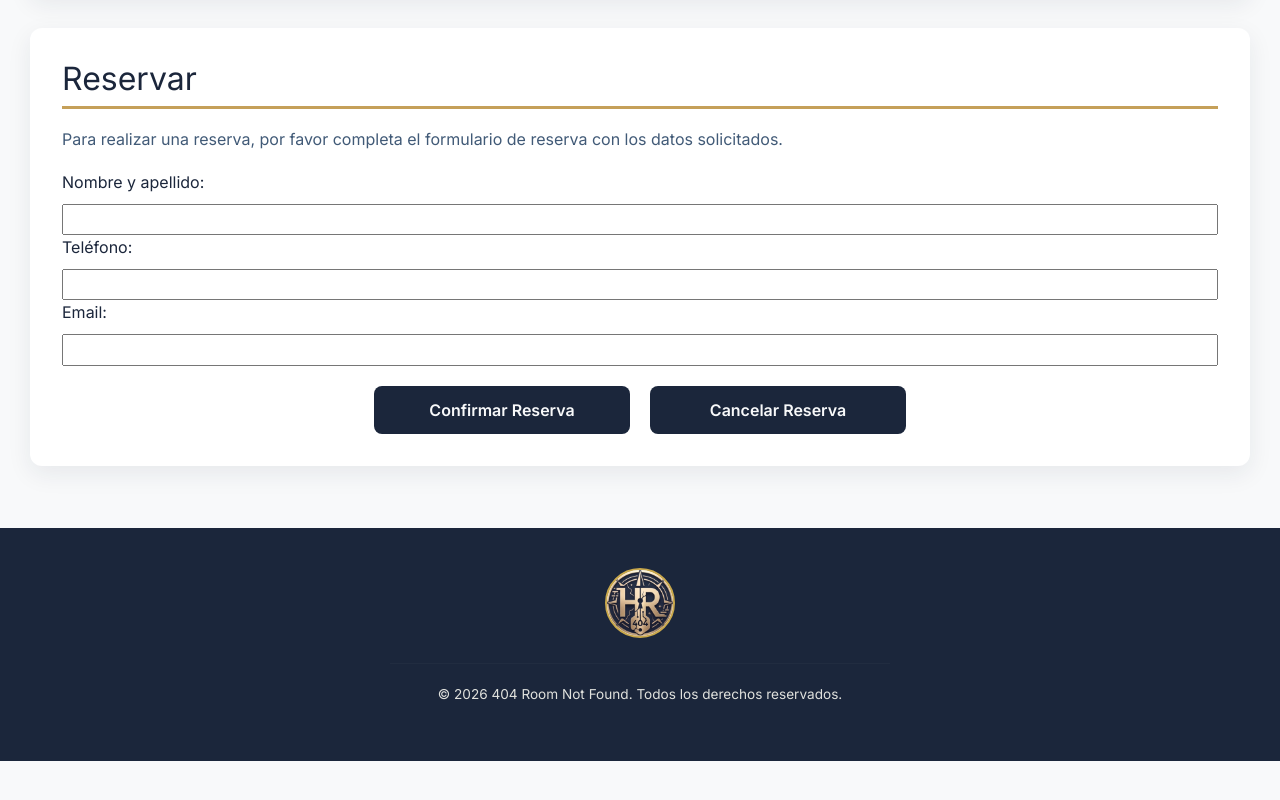
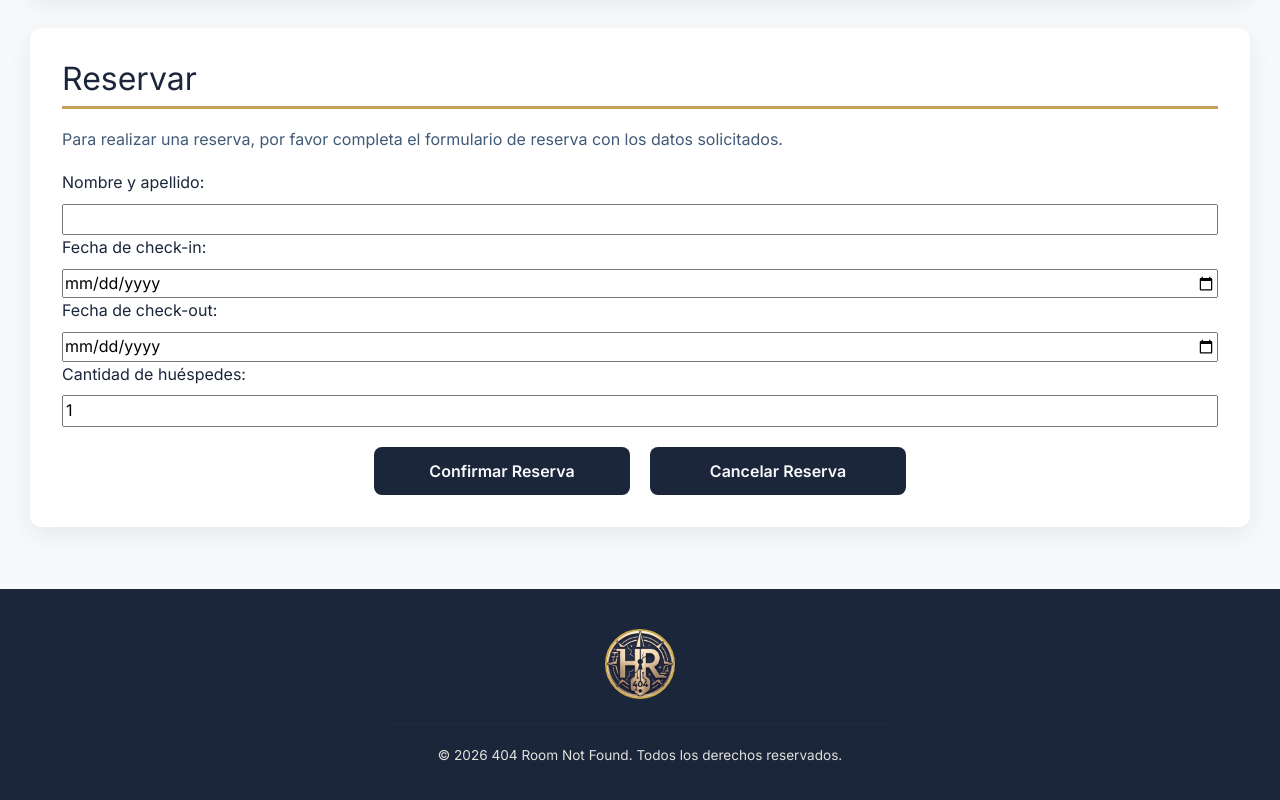
Before and after one commit to Full-Stack-404-Room-Not-Found/sistema-reservas, an Angular app in the folder frontend/: page /dashboard-usuario/reservar in a window 1280 px wide. Shown: the part 1806-2606 px from the top of the page. Before the commit the page ends 2567 px from the top, so only its background shows below. Built offline with nearby package versions, Linux system fonts and the light colour scheme; a web font is replaced by a local one.

Commit message:
feat: actualización del formulario de reserva y validación fechas

```diff
--- a/frontend/src/app/pages/dashboard-usuario/reservar-habitacion/reservar-habitacion.html
+++ b/frontend/src/app/pages/dashboard-usuario/reservar-habitacion/reservar-habitacion.html
@@ -5,6 +5,7 @@
             <h1>Suite Junior</h1>
         </div>
     </section>
+
     <section class="room-card-detail">
         <h2>Detalles de la Habitación</h2>
         <p>Nuestra Suite Junior combina elegancia y confort en un espacio amplio y moderno, diseñado para
@@ -40,12 +41,19 @@
 
     <section class="room-card-detail">
         <h2>Reservar</h2>
+
         <p>Para realizar una reserva, por favor completa el formulario de reserva con los datos solicitados.</p>
+
         <form (ngSubmit)="onEnviar($event)" [formGroup]="form">
-            <!--se cambio el post por get para poder seguir el flujo-->
+
             <div class="form-group-data">
                 <label for="nombre-apellido">Nombre y apellido:</label>
-                <input type="text" formControlName="nombreApellido" name="nombre-apellido">
+                <input
+                    type="text"
+                    formControlName="nombreApellido"
+                    name="nombre-apellido"
+                    id="nombre-apellido">
+
                 @if (form.get('nombreApellido')?.errors && form.get('nombreApellido')?.touched) {
                     @if (form.get('nombreApellido')?.hasError('required')) {
                         <p class="error">
@@ -54,37 +62,77 @@
                     }
                 }
             </div>
+
             <div class="form-group-data">
-                <label for="telefono">Teléfono:</label>
-                <input type="text" formControlName="telefono" name="telefono">
-                @if (form.get('telefono')?.errors && form.get('telefono')?.touched) {
-                    @if (form.get('telefono')?.hasError('required')) {
+                <label for="fecha-checkin">Fecha de check-in:</label>
+                <input
+                    type="date"
+                    formControlName="fechaCheckin"
+                    name="fecha-checkin"
+                    id="fecha-checkin">
+
+                @if (form.get('fechaCheckin')?.errors && form.get('fechaCheckin')?.touched) {
+                    @if (form.get('fechaCheckin')?.hasError('required')) {
                         <p class="error">
-                            El teléfono es obligatorio.
+                            La fecha de check-in es obligatoria.
                         </p>
                     }
                 }
             </div>
+
             <div class="form-group-data">
-                <label for="email">Email:</label>
-                <input type="email" formControlName="email" name="email">
-                @if (form.get('email')?.errors && form.get('email')?.touched) {
-                    @if (form.get('email')?.hasError('required')) {
+                <label for="fecha-checkout">Fecha de check-out:</label>
+                <input
+                    type="date"
+                    formControlName="fechaCheckout"
+                    name="fecha-checkout"
+                    id="fecha-checkout">
+
+                @if (form.get('fechaCheckout')?.errors && form.get('fechaCheckout')?.touched) {
+                    @if (form.get('fechaCheckout')?.hasError('required')) {
                         <p class="error">
-                            El email es obligatorio.
+                            La fecha de check-out es obligatoria.
                         </p>
                     }
-                    @else if (form.get('email')?.hasError('email')) {
+                }
+
+                @if (fechaInvalida) {
+                    <p class="error">
+                        La fecha de check-out debe ser posterior a la fecha de check-in.
+                    </p>
+                }
+            </div>
+
+            <div class="form-group-data">
+                <label for="cantidad-huespedes">Cantidad de huéspedes:</label>
+                <input
+                    type="number"
+                    formControlName="cantidadHuespedes"
+                    name="cantidad-huespedes"
+                    id="cantidad-huespedes"
+                    min="1"
+                    max="2">
+
+                @if (form.get('cantidadHuespedes')?.errors && form.get('cantidadHuespedes')?.touched) {
+                    @if (form.get('cantidadHuespedes')?.hasError('required')) {
                         <p class="error">
-                            Ingresá un email válido.
+                            La cantidad de huéspedes es obligatoria.
                         </p>
                     }
                 }
             </div>
+
             <div class="form-decision">
-                <button type="submit" class="btn btn-confirm-booking">Confirmar Reserva</button>
-                <a routerLink="/dashboard-usuario/inicio" class="btn btn-cancel-booking">Cancelar Reserva</a>
+                <button type="submit" class="btn btn-confirm-booking">
+                    Confirmar Reserva
+                </button>
+
+                <a routerLink="/dashboard-usuario/inicio" class="btn btn-cancel-booking">
+                    Cancelar Reserva
+                </a>
             </div>
+
         </form>
     </section>
+
 </main>
--- a/frontend/src/app/pages/dashboard-usuario/reservar-habitacion/reservar-habitacion.ts
+++ b/frontend/src/app/pages/dashboard-usuario/reservar-habitacion/reservar-habitacion.ts
@@ -1,5 +1,7 @@
 import { Component } from '@angular/core';
+
 import { RouterLink, Router } from '@angular/router';
+
 import { FormBuilder, FormGroup, ReactiveFormsModule, Validators } from '@angular/forms';
 
 @Component({
@@ -8,11 +10,27 @@ import { FormBuilder, FormGroup, ReactiveFormsModule, Validators } from '@angula
   styleUrl: './reservar-habitacion.css',
   templateUrl: './reservar-habitacion.html'
 })
+
 export class ReservarHabitacion {
+
   form: FormGroup;
-   get NombreApellido() { return this.form.get('nombreApellido'); }
-   get Telefono() { return this.form.get('telefono');}
-   get Email() { return this.form.get('email'); }
+  fechaInvalida: boolean = false;
+
+  get NombreApellido() {
+    return this.form.get('nombreApellido');
+  }
+
+  get FechaCheckin() {
+    return this.form.get('fechaCheckin');
+  }
+
+  get FechaCheckout() {
+    return this.form.get('fechaCheckout');
+  }
+
+  get CantidadHuespedes() {
+    return this.form.get('cantidadHuespedes');
+  }
 
   constructor(
     private formBuilder: FormBuilder,
@@ -20,20 +38,42 @@ export class ReservarHabitacion {
   ) {
 
     this.form = this.formBuilder.group({
+
       nombreApellido: ['', [Validators.required]],
-        telefono: ['', [Validators.required]],
-        email: ['', [Validators.required, Validators.email]]
+
+      fechaCheckin: ['', [Validators.required]],
+
+      fechaCheckout: ['', [Validators.required]],
+
+      cantidadHuespedes: [1, [Validators.required, Validators.min(1), Validators.max(2)]]
+
     });
 
   }
 
   onEnviar(event: Event) {
+
     console.log(this.form.value);
+    this.fechaInvalida = false;
+
     if (this.form.valid) {
+
+      const fechaCheckin = new Date(this.form.value.fechaCheckin);
+      const fechaCheckout = new Date(this.form.value.fechaCheckout);
+
+      if (fechaCheckout <= fechaCheckin) {
+        this.fechaInvalida = true;
+        return;
+      }
+
       this.router.navigate(['/dashboard-usuario/confirmacion']);
+
     } else {
+
       this.form.markAllAsTouched();
+
     }
 
   }
+
 }
```
Also changed, not shown: frontend/src/app/services/reserva.servise.ts (added, +17 -0 lines). Lines whose indentation alone changed are shown as unchanged.
